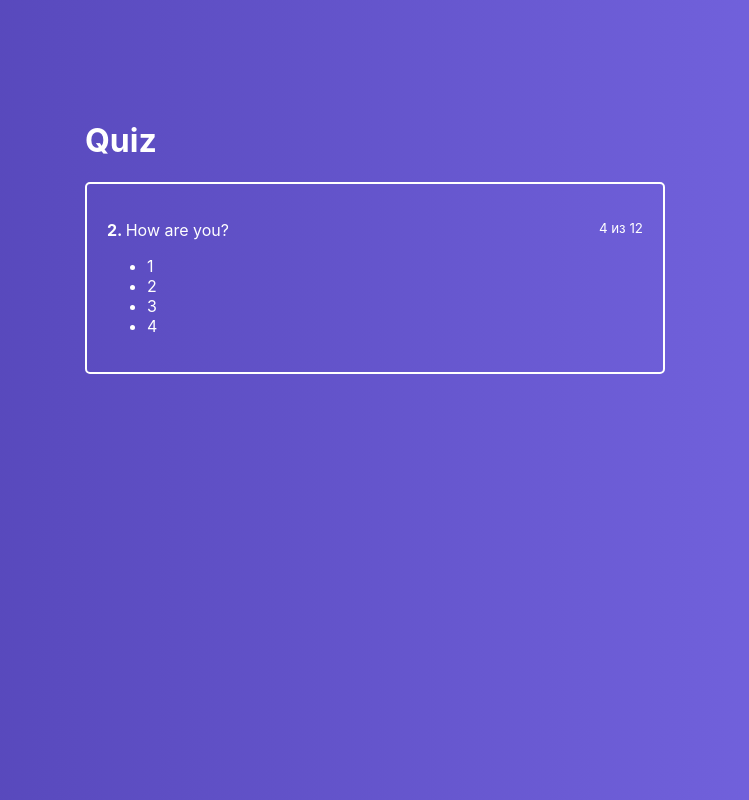
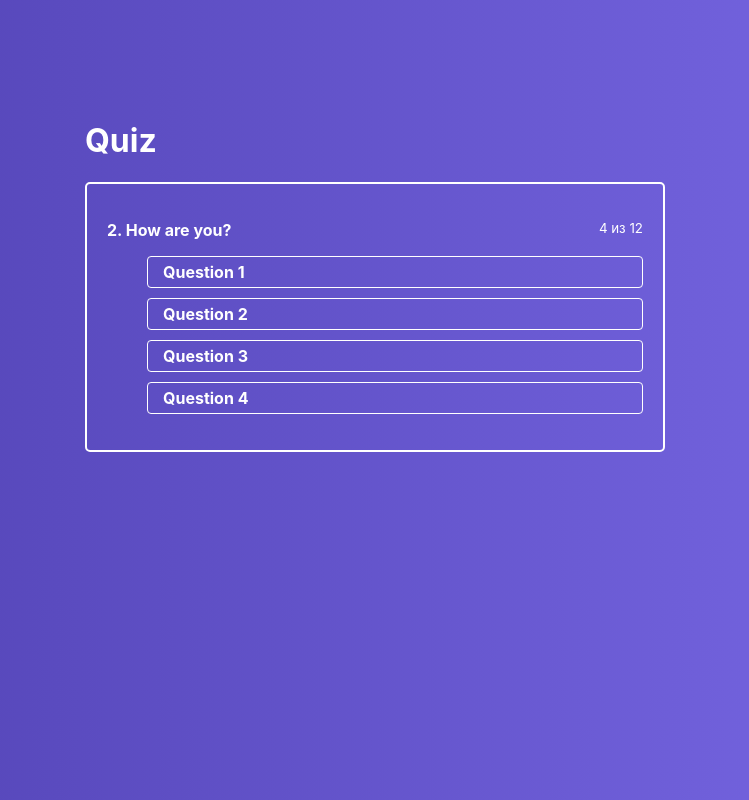
Before and after one commit to Piterom911/react-quiz, a React (Create React App) app: page / in a window 1280 px wide. Shown: the whole page, without its empty margins (265-1014 px from the left). Built offline with nearby package versions, Linux system fonts and the light colour scheme.

Commit message:
Create modules — AnswerList & AnswerItem

```diff
--- a/src/components/ActiveQuiz/ActiveQuiz.js
+++ b/src/components/ActiveQuiz/ActiveQuiz.js
@@ -1,22 +1,18 @@
 import React from "react";
 import classes from "./ActiveQuiz.module.scss"
+import AnswerList from "./AnswersList/AnswerList";
 
-const ActiveQuiz = () => {
+const ActiveQuiz = props => {
     return (
         <div className={classes.ActiveQuiz}>
             <p className={classes.Question}>
                 <span>
-                    <strong>2. </strong>
-                    How are you?
+                    <strong>2.
+                    How are you?</strong>
                 </span>
                 <small>4 из 12</small>
             </p>
-            <ul>
-                <li>1</li>
-                <li>2</li>
-                <li>3</li>
-                <li>4</li>
-            </ul>
+            <AnswerList answers={props.answers} />
         </div>
     )
 };
--- /dev/null
+++ b/src/components/ActiveQuiz/AnswersList/AnswerItem/AnswerItem.jsx
@@ -0,0 +1,10 @@
+import React from "react";
+import classes from './AnswerItem.module.scss';
+
+const AnswersItem = props => {
+    return (
+        <li className={classes.AnswerItem}>{props.text}</li>
+    )
+};
+
+export default AnswersItem;
--- /dev/null
+++ b/src/components/ActiveQuiz/AnswersList/AnswerItem/AnswerItem.module.scss
@@ -0,0 +1,14 @@
+.AnswerItem {
+  border-radius: 4px;
+  padding: 5px 15px;
+  border: 1px solid white;
+  transition: background .2s ease-in-out;
+  list-style: none;
+  margin-bottom: 10px;
+  font-weight: 700;
+  cursor: pointer;
+
+  &:hover {
+    background: rgba(255, 255, 255, 0.2);
+  }
+}
--- /dev/null
+++ b/src/components/ActiveQuiz/AnswersList/AnswerList.jsx
@@ -0,0 +1,13 @@
+import React from 'react';
+import classes from './AnswerList.module.scss';
+import AnswersItem from "./AnswerItem/AnswerItem";
+
+const AnswerList = props => {
+    return (
+        <ul className={classes.AnswerList}>
+            {props.answers.map( answer => <AnswersItem text={answer.text}/>)}
+        </ul>
+    )
+};
+
+export default AnswerList;
--- /dev/null
+++ b/src/components/ActiveQuiz/AnswersList/AnswerList.module.scss
@@ -0,0 +1,3 @@
+.AnswerList {
+
+}
--- a/src/containers/Quiz/Quiz.js
+++ b/src/containers/Quiz/Quiz.js
@@ -3,12 +3,24 @@ import classes from "./Quiz.module.scss"
 import ActiveQuiz from "../../components/ActiveQuiz/ActiveQuiz";
 
 class Quiz extends Component{
+    state = {
+        quiz: [
+            {
+                answers: [
+                    {text: 'Question 1'},
+                    {text: 'Question 2'},
+                    {text: 'Question 3'},
+                    {text: 'Question 4'},
+                ]
+            }
+        ]
+    };
     render() {
         return (
             <div className={classes.Quiz}>
                 <div className={classes.Wrapper}>
                     <h1>Quiz</h1>
-                    <ActiveQuiz/>
+                    <ActiveQuiz answers={this.state.quiz[0].answers}/>
                 </div>
             </div>
         )
```
Also changed, not shown: 1 other file (tests, documents, lock files or other folders).
